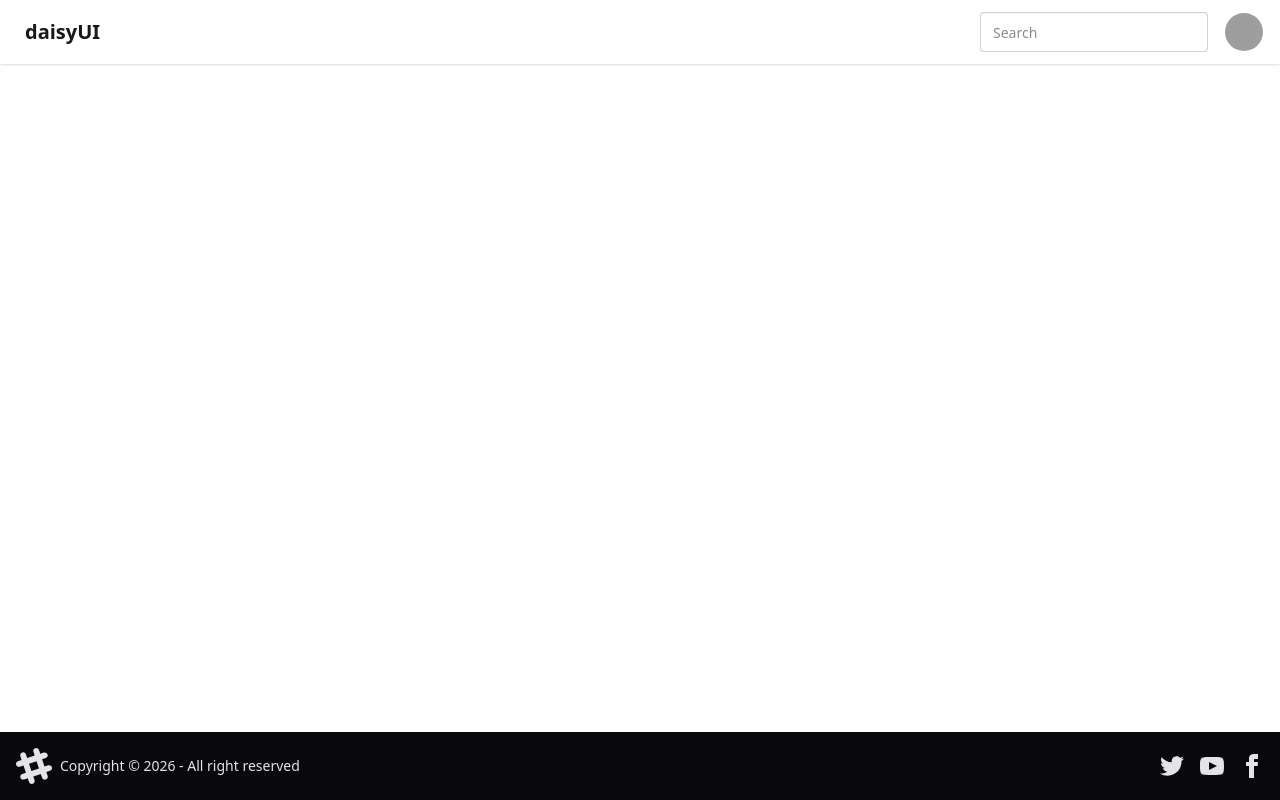
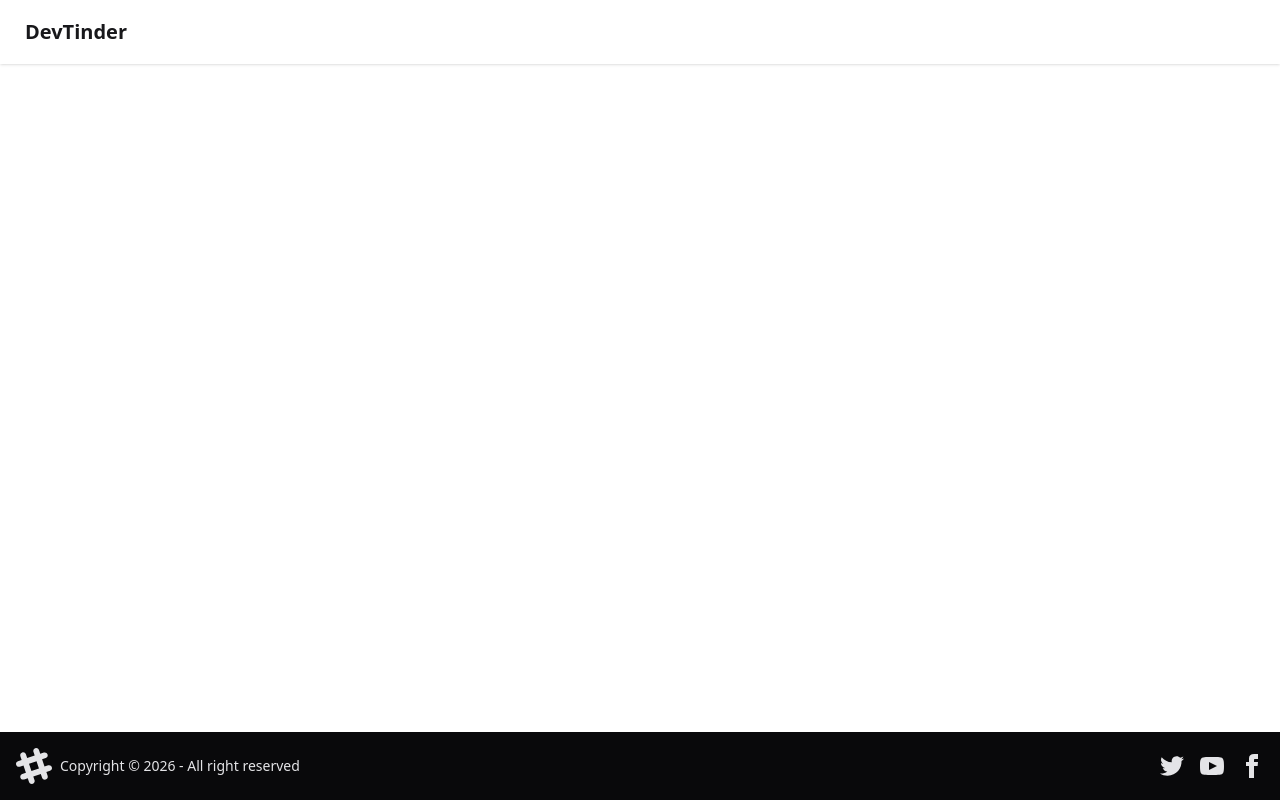
Before and after one commit to agamsidana/DevTinder, a React (Vite) app in the folder DevTinder-web/: page / in a window 1280 px wide. Built offline with nearby package versions, Linux system fonts and the light colour scheme; grey boxes are pictures that could not be loaded.

Commit message:
add redux setup

```diff
--- a/DevTinder-web/package.json
+++ b/DevTinder-web/package.json
@@ -10,10 +10,12 @@
     "preview": "vite preview"
   },
   "dependencies": {
+    "@reduxjs/toolkit": "^2.11.2",
     "@tailwindcss/vite": "^4.1.18",
     "axios": "^1.13.2",
     "react": "^19.1.1",
     "react-dom": "^19.1.1",
+    "react-redux": "^9.2.0",
     "react-router-dom": "^7.12.0"
   },
   "devDependencies": {
--- /dev/null
+++ b/DevTinder-web/src/components/Feed.jsx
@@ -0,0 +1,7 @@
+function Feed(){
+    return(
+        <h1>feed</h1>
+    )
+}
+
+export default Feed;
--- a/DevTinder-web/src/Login.jsx
+++ b/DevTinder-web/src/components/Login.jsx
@@ -1,16 +1,25 @@
 import { useState } from "react";
 import axios from "axios";
+import {useDispatch} from 'react-redux'
+import { addUser } from "../utils/userSlice";
+import {useNavigate} from 'react-router-dom'
+import { BASE_URL } from "../utils/constant";
 
 function Login() {
   const [email, setEmail] = useState("");
   const [password, setPassword] = useState("");
+  const dispatch=useDispatch();
+  const navigate=useNavigate();
 
   async function handleClickLogin() {
     try {
-      const res = await axios.post("http://localhost:7777/login", {
+      const res = await axios.post(BASE_URL+"/login", {
         emailId:email,
         password,
-      });
+      },{withCredentials:true});
+      console.log(res);
+      dispatch(addUser(res.data.user));
+       navigate('/feed')
     } catch (err) {
       console.log(err.response.data);
     }
--- a/DevTinder-web/src/Navbar.jsx
+++ b/DevTinder-web/src/components/Navbar.jsx
@@ -1,17 +1,20 @@
+import {useSelector} from 'react-redux'
+
 export function Navbar(){
+  const user=useSelector((store)=>store.user);
     return(
     <div className="navbar bg-base-q00 shadow-sm">
   <div className="flex-1">
-    <a className="btn btn-ghost text-xl">daisyUI</a>
+    <a className="btn btn-ghost text-xl">DevTinder</a>
   </div>
-  <div className="flex gap-2">
-    <input type="text" placeholder="Search" className="input input-bordered w-24 md:w-auto" />
-    <div className="dropdown dropdown-end">
+  {user && <div className="flex gap-1 items-center">
+    <p>Welcome,{user.firstName}</p>
+     <div className="dropdown dropdown-end">
       <div tabIndex={0} role="button" className="btn btn-ghost btn-circle avatar mx-2">
         <div className="w-10 rounded-full">
           <img
-            alt="Tailwind CSS Navbar component"
-            src="https://img.daisyui.com/images/stock/photo-1534528741775-53994a69daeb.webp" />
+            alt="user photo"
+            src={user.photo_url} />
         </div>
       </div>
       <ul
@@ -27,7 +30,7 @@ export function Navbar(){
         <li><a>Logout</a></li>
       </ul>
     </div>
-  </div>
+  </div>}
 </div>
 )
 }
--- /dev/null
+++ b/DevTinder-web/src/utils/appStore.js
@@ -0,0 +1,11 @@
+import {configureStore} from '@reduxjs/toolkit';
+import userReducer from './userSlice';
+
+
+const appStore=configureStore({
+    reducer:{
+        user:userReducer
+    }
+});
+
+export default appStore;
--- /dev/null
+++ b/DevTinder-web/src/utils/constant.js
@@ -0,0 +1 @@
+export const BASE_URL="http://localhost:7777";
--- /dev/null
+++ b/DevTinder-web/src/utils/userSlice.js
@@ -0,0 +1,18 @@
+import { createSlice } from "@reduxjs/toolkit";
+
+const userSlice=createSlice({
+    name:'user',
+    initialState:null,
+    reducers:{
+        addUser:(state,action)=>{
+            return action.payload;
+        },
+        removeUser:(state,action)=>{
+            return null;
+        }
+    }
+});
+
+export const {addUser,removeUser}=userSlice.actions;
+
+export default userSlice.reducer;
```
Also changed, not shown: DevTinder-web/src/App.jsx (+11 -5 lines), DevTinder-web/src/components/Footer.jsx (renamed from DevTinder-web/src/Footer.jsx), DevTinder-web/src/components/Profile.jsx (renamed from DevTinder-web/src/Profile.jsx), DevTinder-web/src/components/RootLayout.jsx (renamed from DevTinder-web/src/RootLayout.jsx), 2 other files (tests, documents, lock files or other folders).
